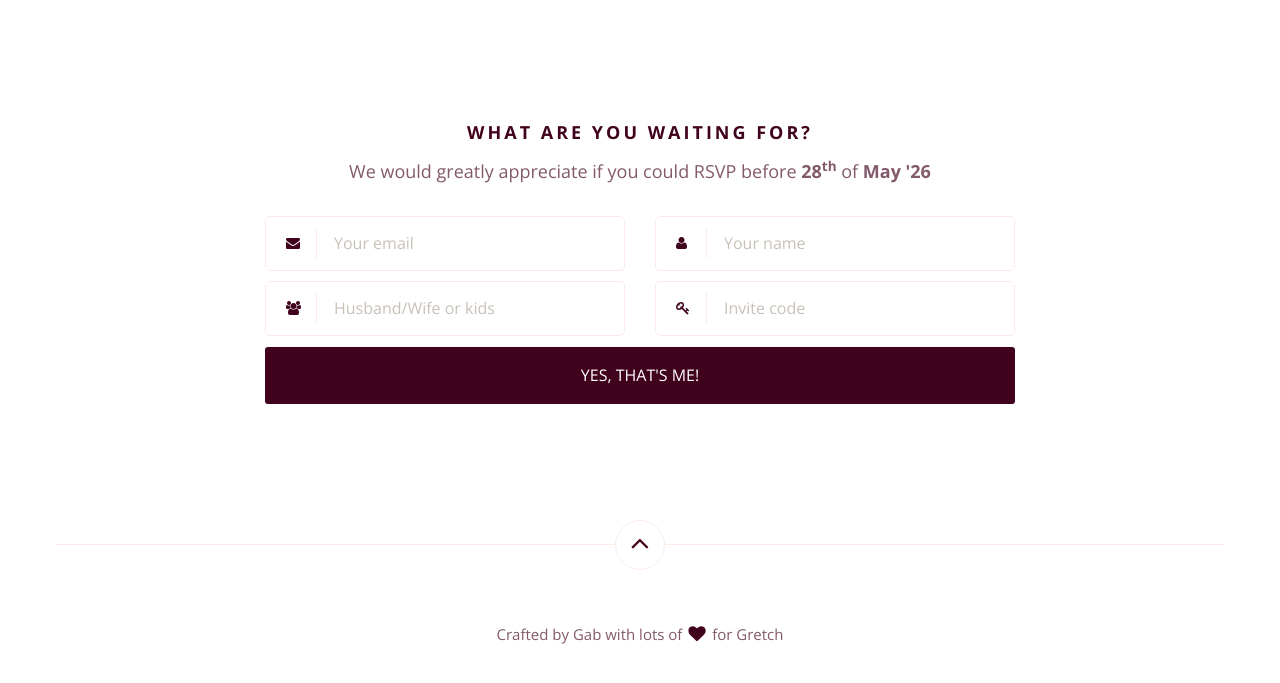
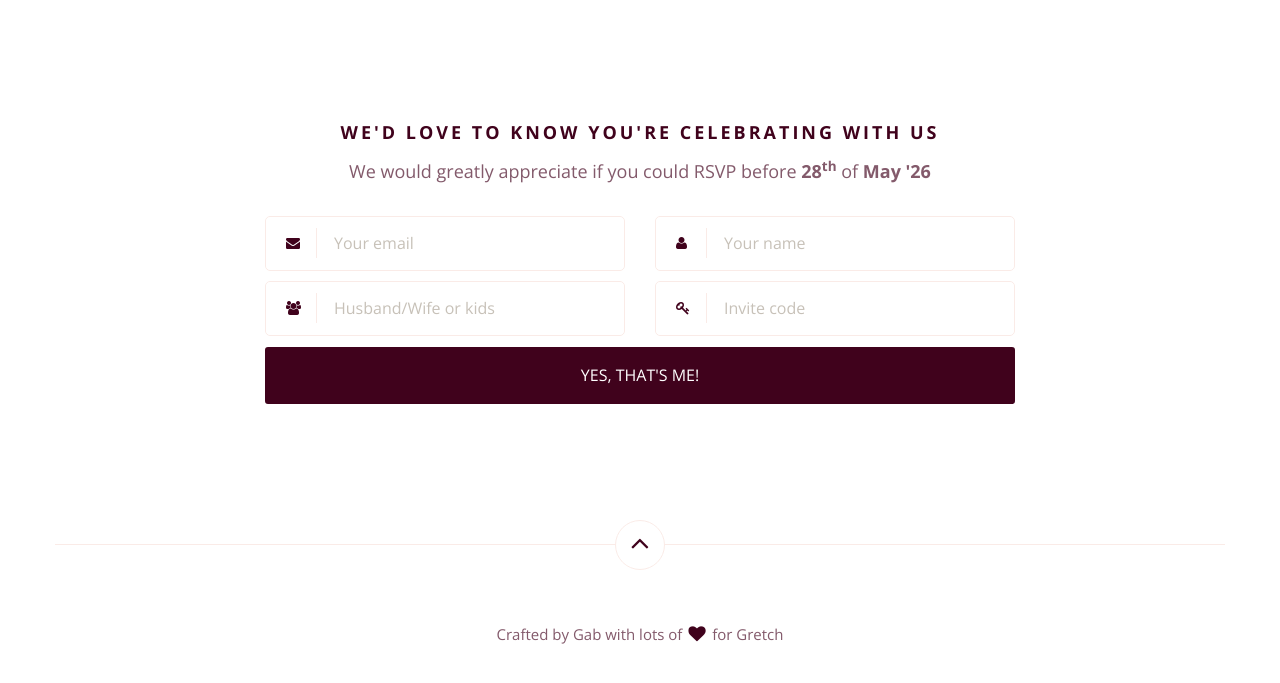
Before and after one commit to NewGabriel153/rsvp-inv, a website: page index.html in a window 1280 px wide. Shown: the part 8860-9543 px from the top of the page. Drawn offline with nearby package versions, Linux system fonts and the light colour scheme; some packages are replaced by stand-ins of ours; files whose address does not match are found by name.

Commit message:
copy update

```diff
--- a/index.html
+++ b/index.html
@@ -589,7 +589,7 @@
     <div class="container">
         <div class="row">
             <div class="col-md-8 col-md-offset-2">
-                <h3>What are you waiting for?</h3>
+                <h3>We'd love to know you're celebrating with us</h3>
                 <p style="font-size: 18px;">We would greatly appreciate if you could RSVP before <b>28<sup>th</sup></b> of <b>May '26</b></p>
                 <form id="rsvp-form" class="rsvp-form"
                       action=""
```
